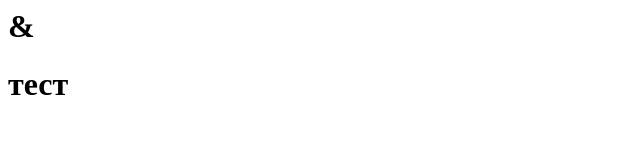
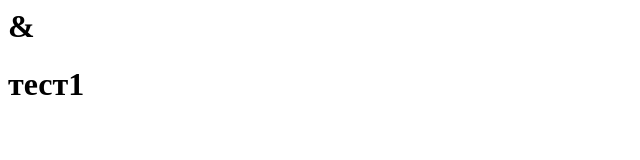
Before and after one commit to Sofiia6565/ww1-Lab, a plain HTML site: page index.html in a window 1280 px wide. Shown: the full height of the page, 0-640 px from the left. Drawn offline with Linux system fonts and the light colour scheme.

Commit message:
Update index.html

```diff
--- a/index.html
+++ b/index.html
@@ -1,2 +1,2 @@
 <h1>&</h1>
-<h1>тест</h1>
+<h1>тест1</h1>
```
